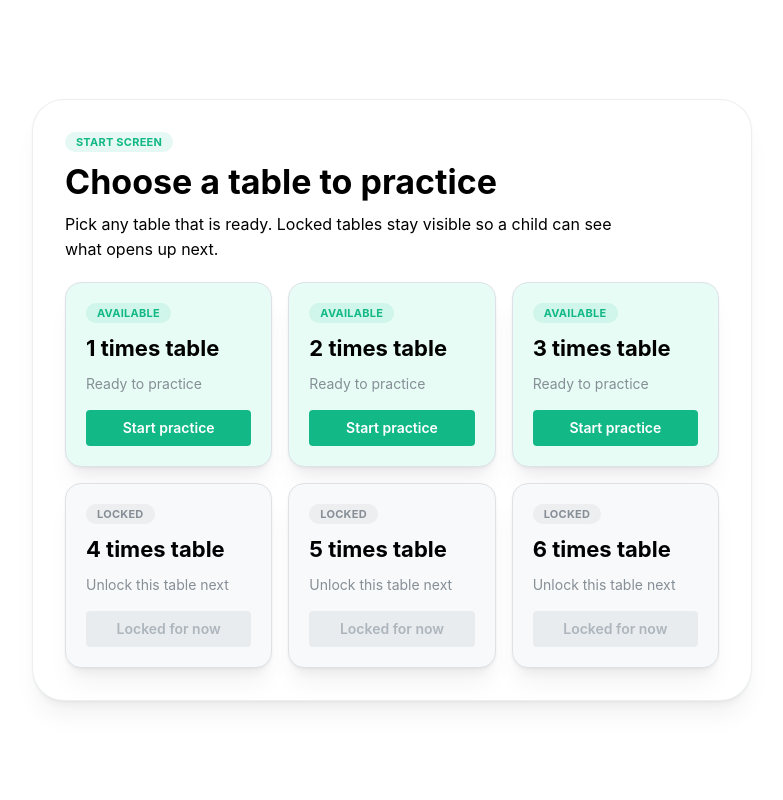
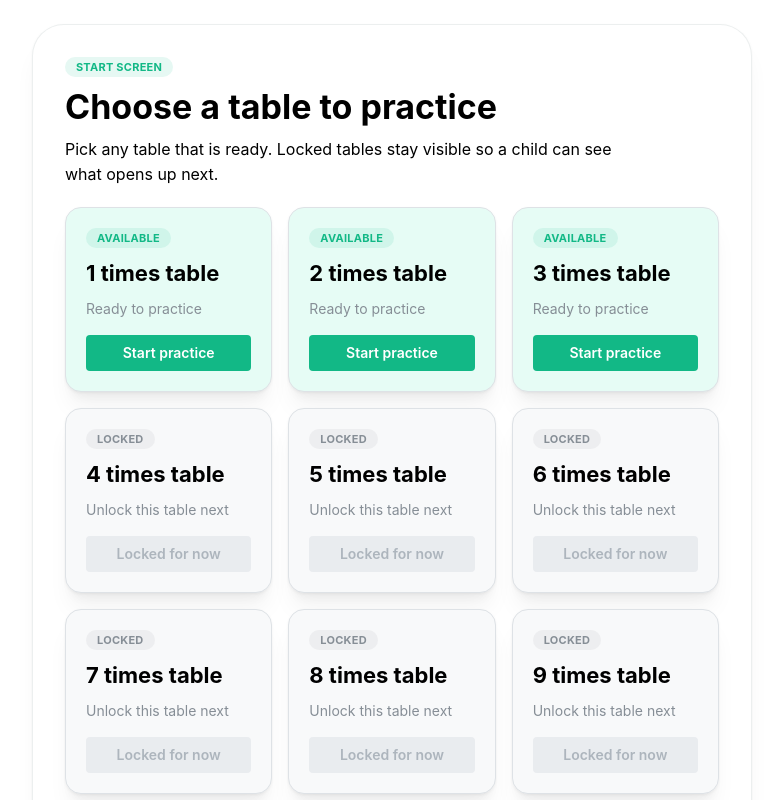
Before and after one commit to StefanBilliet/multiplication-tables, a React (Vite) app: page / in a window 1280 px wide. Shown: the top 800 px of the page, without its empty margins (248-1031 px from the left). Built offline with nearby package versions, Linux system fonts and the light colour scheme.

Commit message:
US-001 feat: show multiplication tables 1 through 10

```diff
--- a/src/features/table-selection/components/tableSelection.tsx
+++ b/src/features/table-selection/components/tableSelection.tsx
@@ -13,6 +13,15 @@ import MultiplicationTableCard from "./multiplicationTableCard";
 
 const TableSelection: FC = () => {
   const navigate = useNavigate();
+  const tables = Array.from({ length: 10 }, (_, index) => {
+    const id = index + 1;
+
+    return {
+      id,
+      label: `${id} times table`,
+      unlocked: id <= 3,
+    };
+  });
 
   const handleTableSelected = (tableId: number) => {
     navigate(`/practice/${tableId}`);
@@ -36,35 +45,13 @@ const TableSelection: FC = () => {
           </Group>
 
           <SimpleGrid cols={{ base: 1, sm: 2, md: 3 }} spacing="md">
-            <MultiplicationTableCard
-              table={{ id: 1, label: "1 times table", unlocked: true }}
-              onSelect={handleTableSelected}
-            />
-
-            <MultiplicationTableCard
-              table={{ id: 2, label: "2 times table", unlocked: true }}
-              onSelect={handleTableSelected}
-            />
-
-            <MultiplicationTableCard
-              table={{ id: 3, label: "3 times table", unlocked: true }}
-              onSelect={handleTableSelected}
-            />
-
-            <MultiplicationTableCard
-              table={{ id: 4, label: "4 times table", unlocked: false }}
-              onSelect={handleTableSelected}
-            />
-
-            <MultiplicationTableCard
-              table={{ id: 5, label: "5 times table", unlocked: false }}
-              onSelect={handleTableSelected}
-            />
-
-            <MultiplicationTableCard
-              table={{ id: 6, label: "6 times table", unlocked: false }}
-              onSelect={handleTableSelected}
-            />
+            {tables.map((table) => (
+              <MultiplicationTableCard
+                key={table.id}
+                table={table}
+                onSelect={handleTableSelected}
+              />
+            ))}
           </SimpleGrid>
         </Stack>
       </Card>
```
Also changed, not shown: 1 other file (tests, documents, lock files or other folders).
